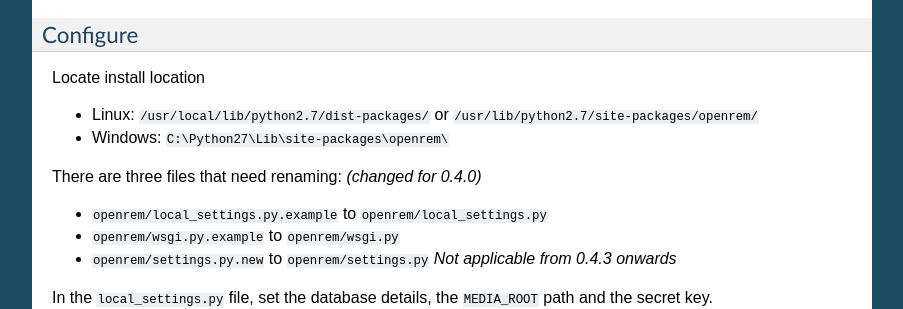
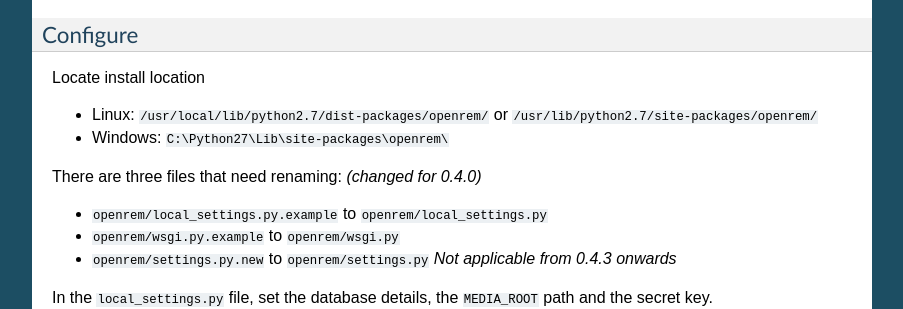
Before and after one commit to ckswilliams/modOpenREM, a Sphinx documentation site: the page built from docs/install.rst, in a window 1280 px wide and 900 px high, scrolled down 1427 px. Shown: the part 150-459 px from the top of the window, without its empty margins (198-1101 px from the left). Built offline with Sphinx 7.4.7, drawn with Linux system fonts in a browser that asks for light colours.

Commit message:
Missed the openrem of one of the paths changed to add the local.

```diff
--- a/docs/install.rst
+++ b/docs/install.rst
@@ -91,7 +91,7 @@ Configure
 
 Locate install location
 
-* Linux: ``/usr/local/lib/python2.7/dist-packages/`` or ``/usr/lib/python2.7/site-packages/openrem/``
+* Linux: ``/usr/local/lib/python2.7/dist-packages/openrem/`` or ``/usr/lib/python2.7/site-packages/openrem/``
 * Windows: ``C:\Python27\Lib\site-packages\openrem\``
 
 There are three files that need renaming: *(changed for 0.4.0)*
```
